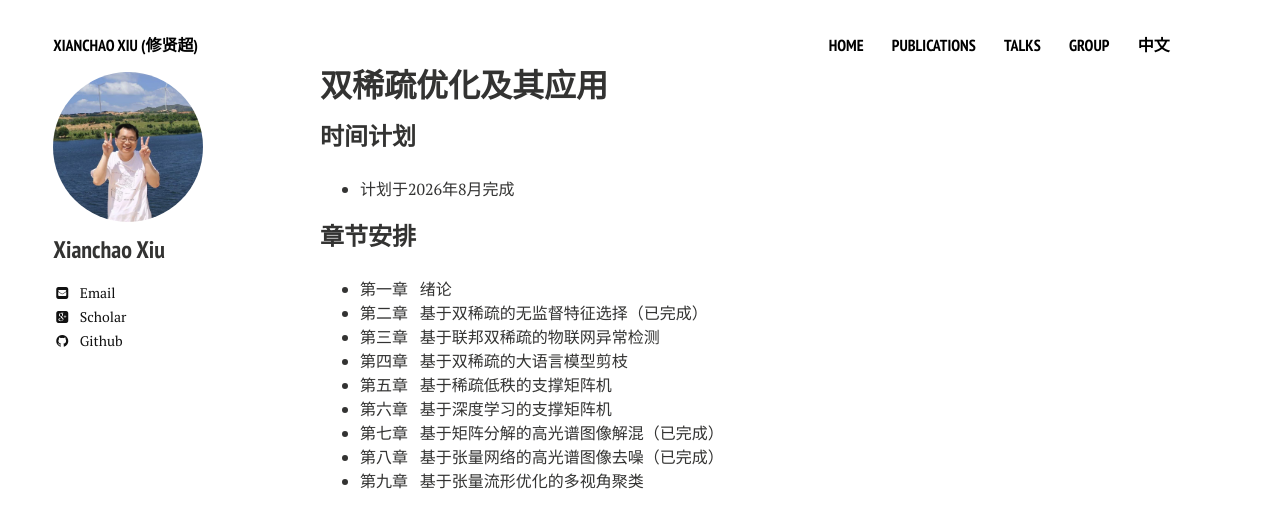
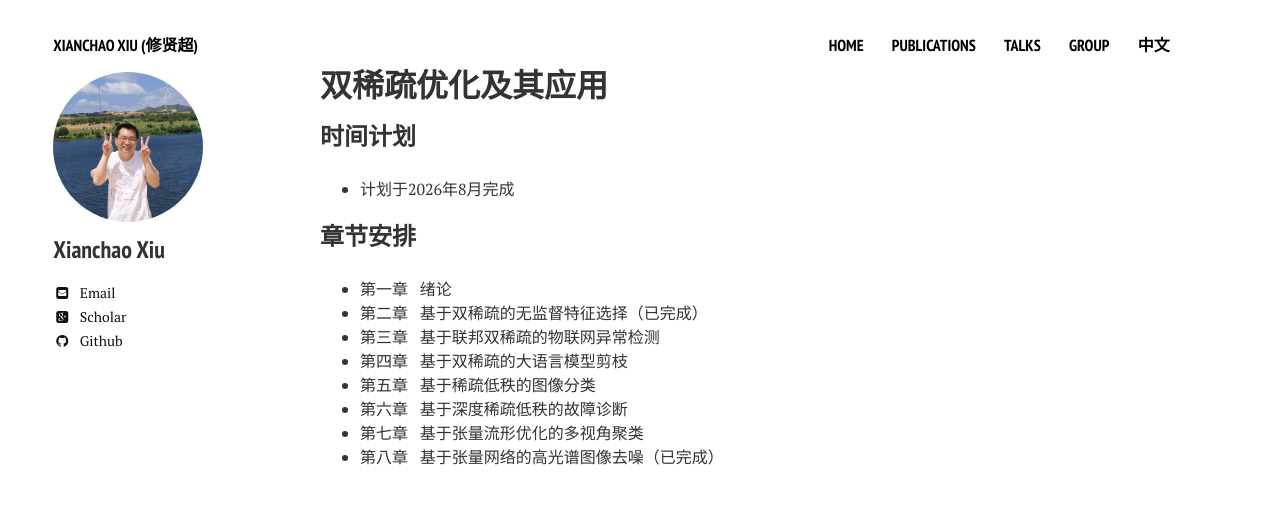
Before and after one commit to xianchaoxiu/xianchaoxiu.github.io, a Jekyll site: the page built from chinese/book/DSO/index.md, in a window 1280 px wide. Shown: the top 528 px of the page. Built offline with Jekyll 4.4.1, drawn with Linux system fonts in a browser that asks for light colours; nearby versions of some CDN libraries.

Commit message:
Update index.md

```diff
--- a/chinese/book/DSO/index.md
+++ b/chinese/book/DSO/index.md
@@ -15,8 +15,7 @@ share: false
 * 第二章 &nbsp;  基于双稀疏的无监督特征选择（已完成） <br>
 * 第三章 &nbsp;  基于联邦双稀疏的物联网异常检测 <br>
 * 第四章 &nbsp;  基于双稀疏的大语言模型剪枝 <br>
-* 第五章 &nbsp;  基于稀疏低秩的支撑矩阵机 <br>
-* 第六章 &nbsp;  基于深度学习的支撑矩阵机 <br>
-* 第七章 &nbsp;  基于矩阵分解的高光谱图像解混（已完成） <br>
+* 第五章 &nbsp;  基于稀疏低秩的图像分类 <br>
+* 第六章 &nbsp;  基于深度稀疏低秩的故障诊断 <br>
+* 第七章 &nbsp;  基于张量流形优化的多视角聚类 <br>
 * 第八章 &nbsp;  基于张量网络的高光谱图像去噪（已完成） <br>
-* 第九章 &nbsp;  基于张量流形优化的多视角聚类 <br>
```
